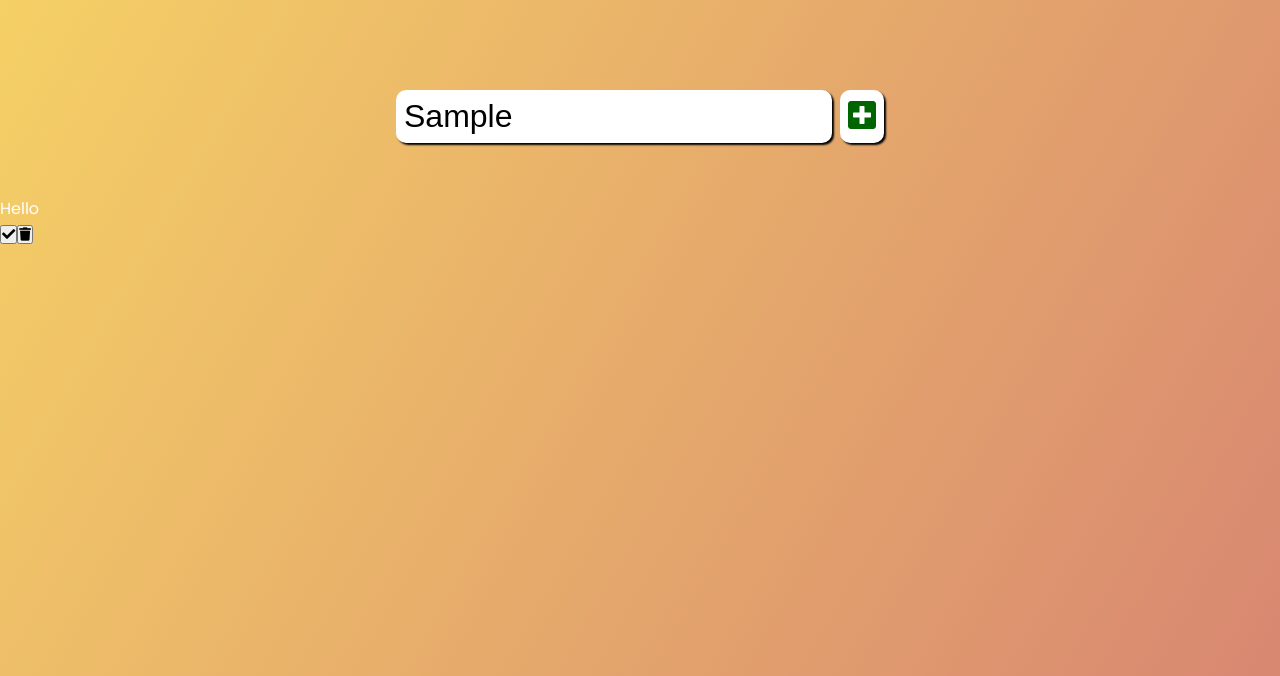
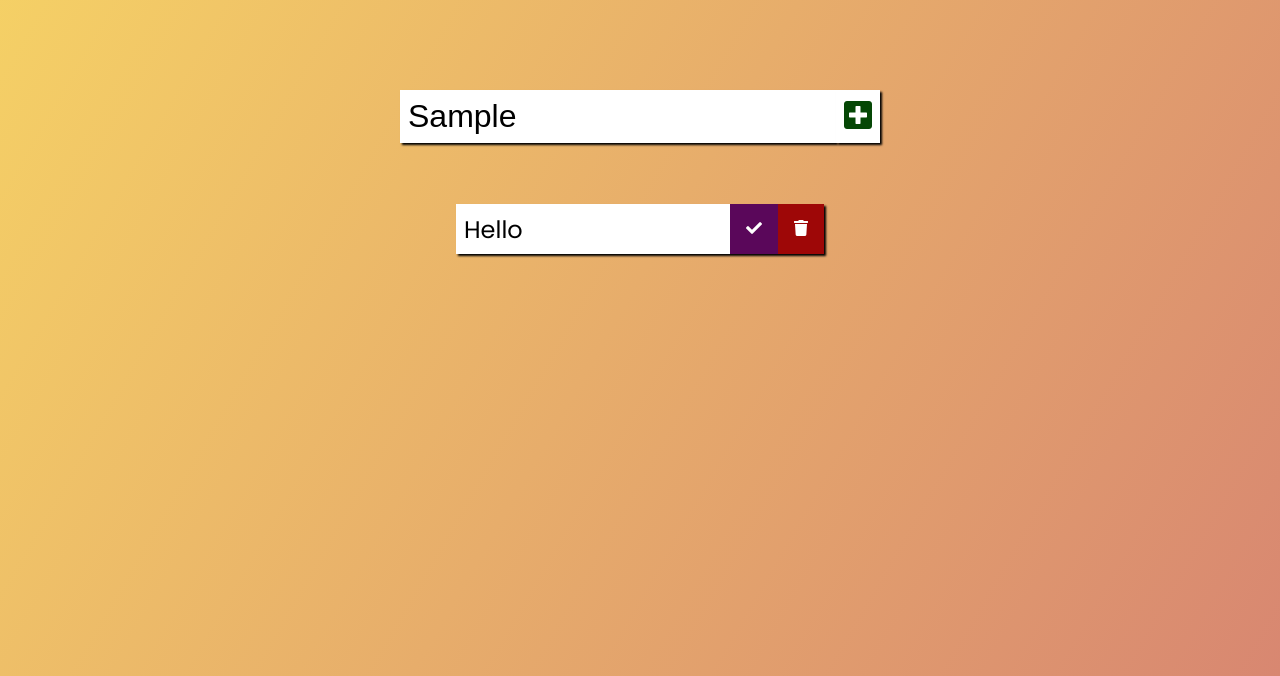
Before and after one commit to slawoe/js_todo, a plain HTML site: page index.html in a window 1280 px wide. Both pictures are taken after typing "Sample" into the empty fields and a click on the button 862 px from the left and 240 px from the top of the page. Shown: the part 124-800 px from the top of the page. Drawn offline with Linux system fonts and the light colour scheme.

Commit message:
Add styling to todos and change also input styling

```diff
--- a/index.html
+++ b/index.html
@@ -17,7 +17,7 @@
             <input type="text" id="todo-input"/>
             <button type="submit" id="todo-button"><i class="fas fa-plus-square"></i></button>
         </form>
-        <div>
+        <div id="todo-container">
             <ul id="todo-list">
             </ul>
         </div>
--- a/style.css
+++ b/style.css
@@ -25,19 +25,57 @@ main > form {
 form input,
 form button {
   padding: 0.5rem;
-  margin: 0.25rem;
   font-size: 2rem;
   border: none;
-  border-radius: 10px;
   box-shadow: 2px 2px 2px black;
   background: white;
 }
 form button {
-  color: darkgreen;
+  color: rgb(5, 71, 5);
   cursor: pointer;
   transition: all 0.3s ease;
 }
 form button:hover {
   color: white;
-  background: darkgreen;
+  background: rgb(5, 71, 5);
 }
+#todo-container {
+  display: flex;
+  justify-content: center;
+  align-items: center;
+}
+#todo-list {
+  min-width: 30%;
+  list-style: none;
+}
+.todo {
+  margin: 0.5rem;
+  color: black;
+  background: white;
+  font-size: 1.5rem;
+  display: flex;
+  justify-content: space-between;
+  align-items: center;
+  box-shadow: 2px 2px 2px black;
+  transition: all 1s ease;
+}
+.todo li {
+  flex: 1;
+}
+.todo-item {
+  padding: 0 0.5rem;
+}
+.btn-trash,
+.btn-complete {
+  color: white;
+  border: none;
+  padding: 1rem;
+  cursor: pointer;
+  font-size: 1rem;
+}
+.btn-trash {
+  background: rgb(158, 7, 7);
+}
+.btn-complete {
+  background: rgb(90, 7, 90);
+}
```
